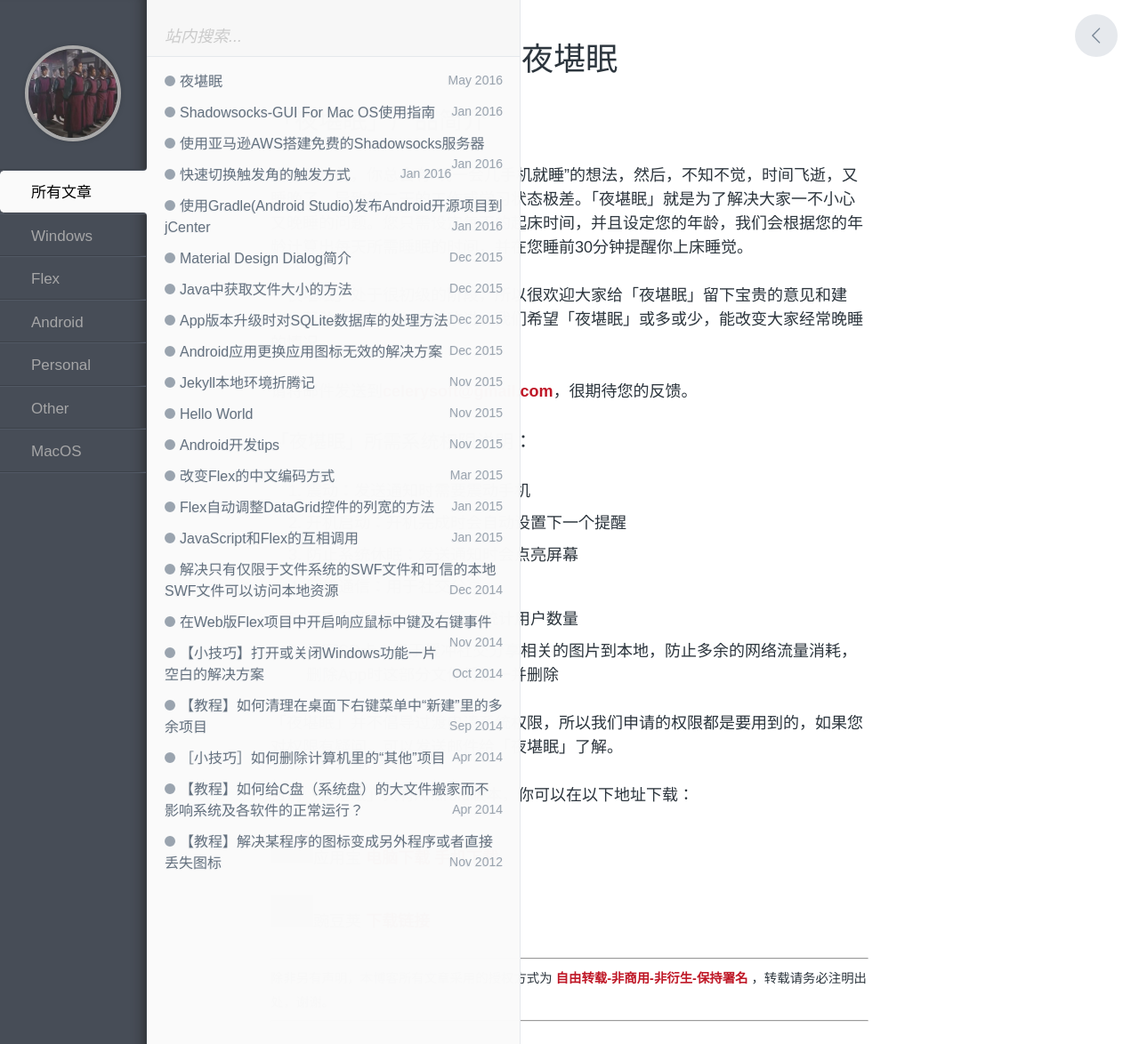
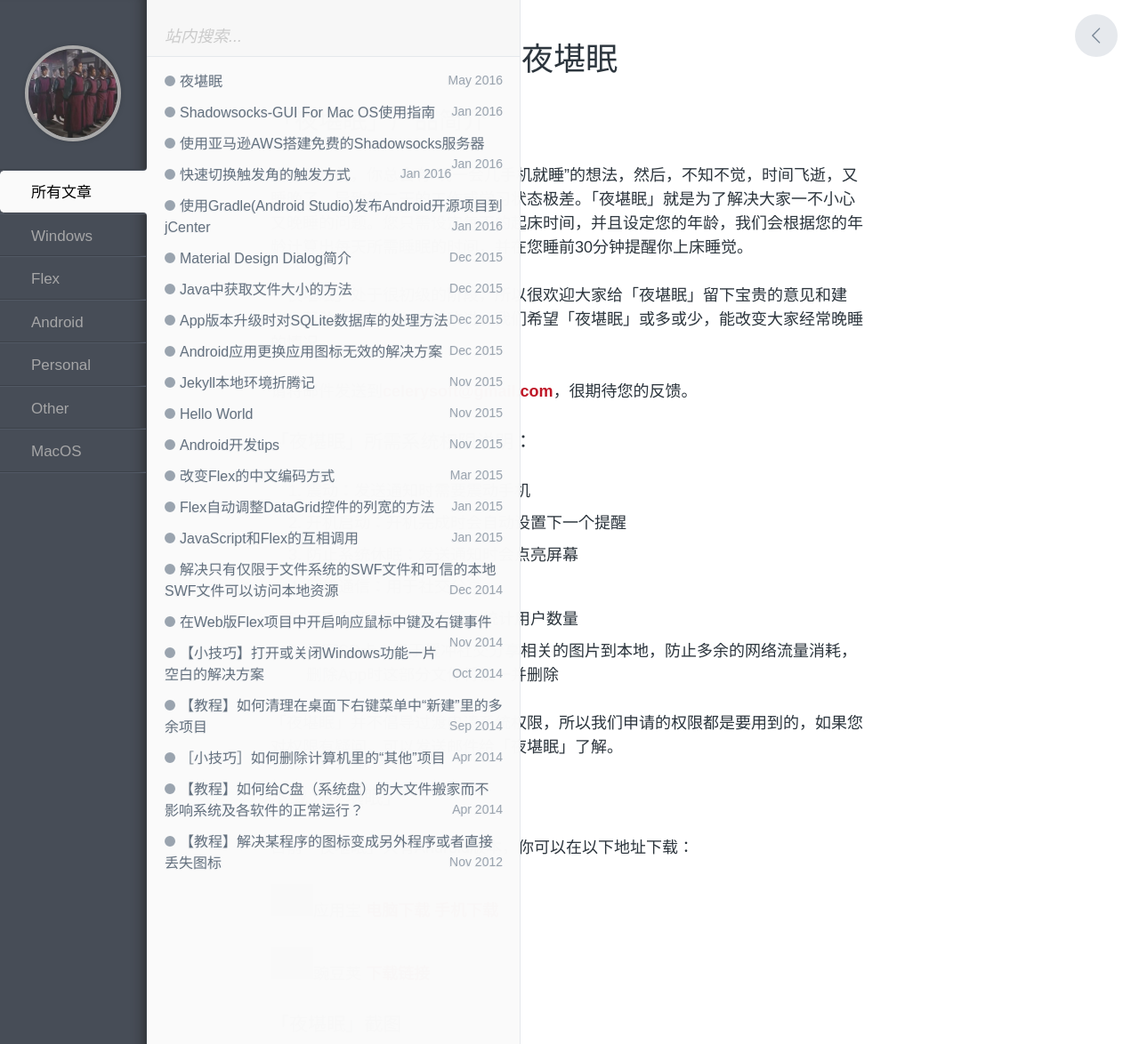
Before and after one commit to celerysoft/celerysoft.github.io, a Jekyll site: the page built from _posts/Android/2016-05-05-夜堪眠.md, in a window 1280 px wide. Shown: the top 1174 px of the page at 89% size. Built offline with Jekyll 4.4.1, drawn with Linux system fonts in a browser that asks for light colours; comment, search, counter and statistics services are not loaded; grey boxes are pictures that could not be loaded.

Commit message:
update 夜堪眠

```diff
--- a/_posts/Android/2016-05-05-夜堪眠.md
+++ b/_posts/Android/2016-05-05-夜堪眠.md
@@ -24,6 +24,8 @@
 
 「夜堪眠」并不倡导过渡申请系统权限，所以我们申请的权限都是要用到的，如果您对权限有疑问，可以发送邮件给「夜堪眠」了解。
 
+### 下载「夜堪眠」
+
 目前「夜堪眠」只有Android版本，你可以在以下地址下载：
 
 ![icon]({{ site.postimage }}2016050501.png)应用宝
@@ -32,3 +34,9 @@
 
 ![icon]({{ site.postimage }}2016050502.png)豌豆荚
 [下载链接](http://www.wandoujia.com/apps/com.celerysoft.bedtime)
+
+### 「夜堪眠」截图
+
+![2in1row]({{ site.postimage }}2016050503.png)![2in1row]({{ site.postimage }}2016050504.png)
+
+![2in1row]({{ site.postimage }}2016050505.png)![2in1row]({{ site.postimage }}2016050506.png)
--- a/assets/css/style.css
+++ b/assets/css/style.css
@@ -459,15 +459,15 @@
   border-radius: 0px;
 }
 
+#post__content img[alt="2in1row"] {
+  max-width: 50%; }
+
 @media screen and (max-width: 585px) {
   #post__content img {
     max-width: 100%;
     max-height: 100%;
     border: 2px solid #e5e8ec;
     border-radius: 5px; }
-
-  #post__content img[alt="2in1row"] {
-    max-width: 50%; }
 }
 
 
```
Also changed, not shown: assets/postImages/2016050503.png (added), assets/postImages/2016050504.png (added), assets/postImages/2016050505.png (added), assets/postImages/2016050506.png (added).
